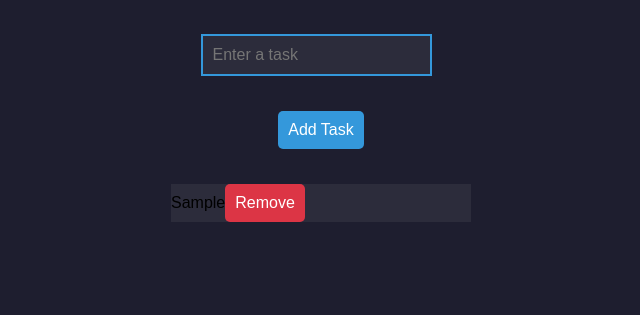
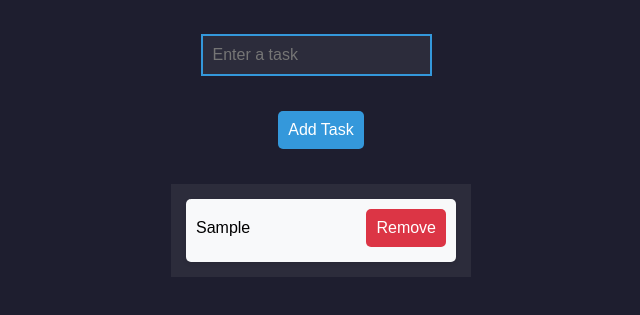
Before and after one commit to R451748/ToDoList, a plain HTML site: page index.html in a window 1280 px wide. Both pictures are taken after typing "Sample" into the empty fields and a click on the button "Add Task". Shown: the part 119-434 px from the top of the page, without its empty margins (319-959 px from the left). Drawn offline with Linux system fonts and the light colour scheme.

Commit message:
Update index.html

```diff
--- a/index.html
+++ b/index.html
@@ -47,6 +47,20 @@
         margin-top: 20px;
         width: 300px;
       }
+
+      .task-item {
+        display: flex;
+        justify-content: space-between;
+        align-items: center;
+        background: #f8f9fa;
+        padding: 10px;
+        padding-bottom: 15px;
+        margin: 15px 0;
+        margin-left: 15px;
+        margin-right: 15px;
+        border-radius: 5px;
+        box-shadow: 0px 2px 4px rgba(0, 0, 0, 0.1);
+      }
       .remove-btn {
         background-color: #dc3545;
       }
```
